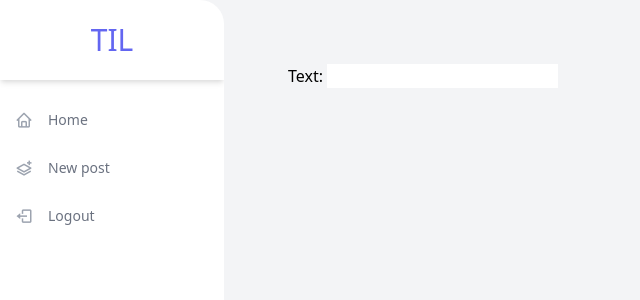
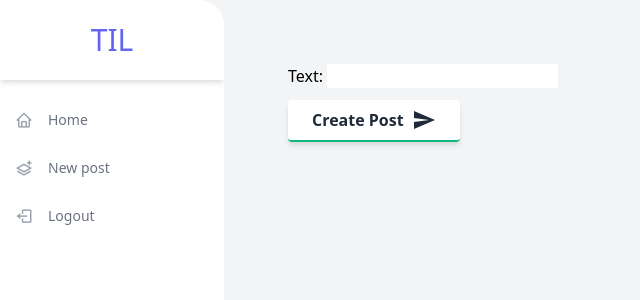
Before and after one commit to trushashah14/Django-201, a Django app: page /new/ in a window 1280 px wide. Shown: the top 300 px of the page, without its empty margins (0-640 px from the left). Run offline with Django 5.2, Linux system fonts and the light colour scheme; the visitor is signed in with stand-in values (Sample User, id 1); some libraries are stand-ins or nearby versions.

Commit message:
Creating new posts

```diff
--- a/feed/templates/feed/create.html
+++ b/feed/templates/feed/create.html
@@ -3,5 +3,18 @@
 {% block title %}Create a new post{% endblock title %}
 
 {% block body %}
+<form method="POST" action=".">
+    {% csrf_token %}
     {{ form.as_p }}
+    <div>
+        <div class="my-3">
+            <button class="bg-white text-gray-800 font-bold rounded border-b-2 border-green-500 hover:border-green-600 hover:bg-green-500 hover:text-white shadow-md py-2 px-6 inline-flex items-center" type="submit">
+                <span class="mr-2">Create Post</span>
+                <svg xmlns="http://www.w3.org/2000/svg" width="24" height="24" viewBox="0 0 24 24">
+                    <path fill="currentcolor" d="M2.01 21L23 12 2.01 3 2 10l15 2-15 2z"></path>
+                </svg>
+            </button>
+        </div>
+    </div>
+</form>
 {% endblock body %}
--- a/feed/views.py
+++ b/feed/views.py
@@ -20,3 +20,14 @@ class CreateNewPost(LoginRequiredMixin,CreateView):
     model = Post
     template_name = "feed/create.html"
     fields = ['text']
+    success_url = "/"
+
+    def dispatch(self, request, *args, **kwargs):
+        self.request = request
+        return super().dispatch(request, *args, **kwargs)
+
+    def form_valid(self, form):
+        obj = form.save(commit=False)
+        obj.author = self.request.user
+        obj.save()
+        return super().form_valid(form)
```
